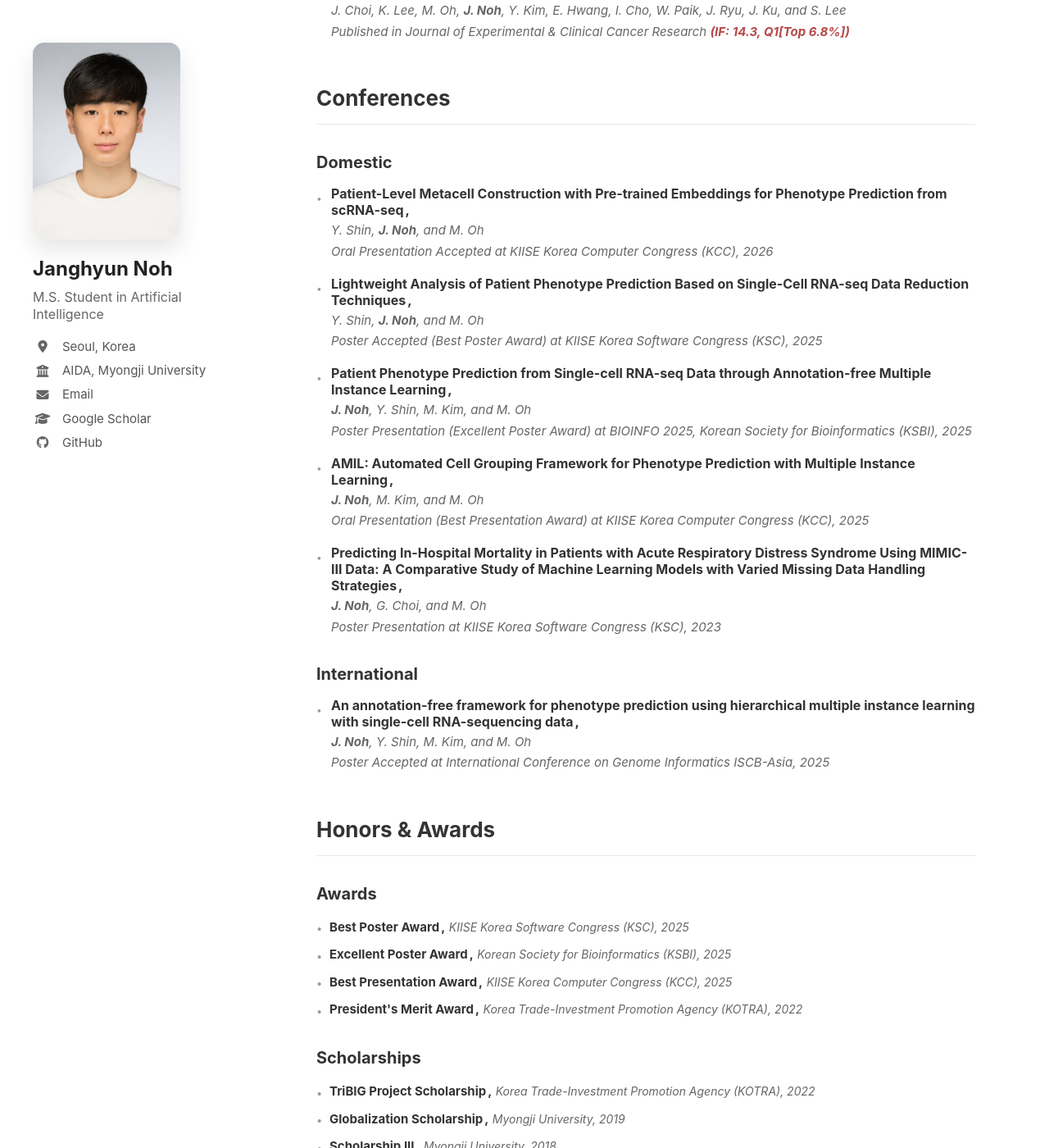
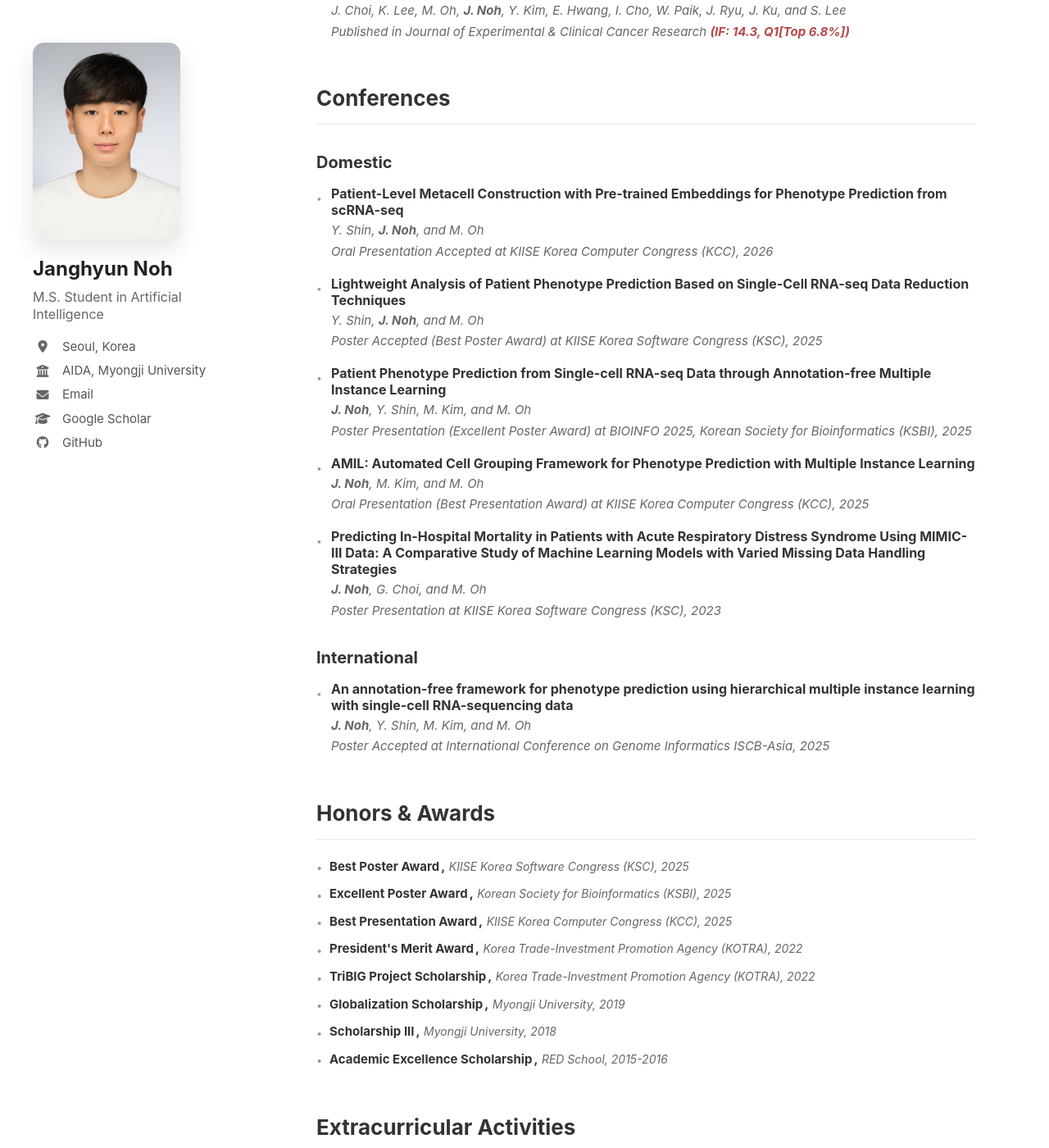
Before and after one commit to janghyunnoh/janghyunnoh.github.io, a Jekyll site: the page built from index.md, in a window 1280 px wide and 1400 px high, scrolled down 816 px. Shown: the whole window at 82% size. Built offline with Jekyll 4.4.1, drawn with Linux system fonts in a browser that asks for light colours.

Commit message:
Refine honors and conference formatting

```diff
--- a/assets/css/profile.css
+++ b/assets/css/profile.css
@@ -349,7 +349,7 @@ body {
     line-height: 1.2;
 }
 
-.main-content .entry-title::after {
+.main-content .honors-list .entry-title::after {
     content: ",";
     margin-left: 2px;
 }
--- a/index.md
+++ b/index.md
@@ -99,8 +99,6 @@ I'm Janghyun Noh, an M.S. student in Department of Artificial Intelligence at My
 
 ## Honors & Awards
 
-### Awards
-
 <div class="honors-list">
   <div class="entry">
     <span class="entry-title">Best Poster Award</span>
@@ -118,11 +116,6 @@ I'm Janghyun Noh, an M.S. student in Department of Artificial Intelligence at My
     <span class="entry-title">President's Merit Award</span>
     <span class="entry-venue">Korea Trade-Investment Promotion Agency (KOTRA), 2022</span>
   </div>
-</div>
-
-### Scholarships
-
-<div class="honors-list">
   <div class="entry">
     <span class="entry-title">TriBIG Project Scholarship</span>
     <span class="entry-venue">Korea Trade-Investment Promotion Agency (KOTRA), 2022</span>
```
